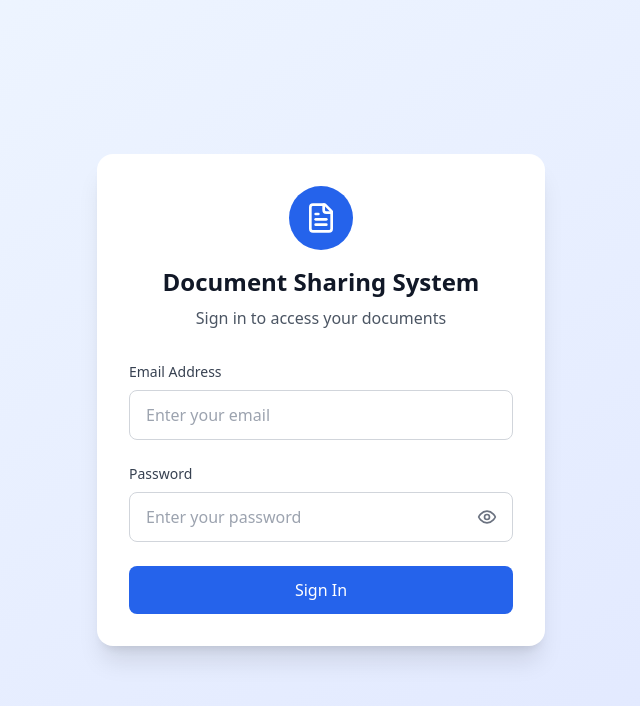
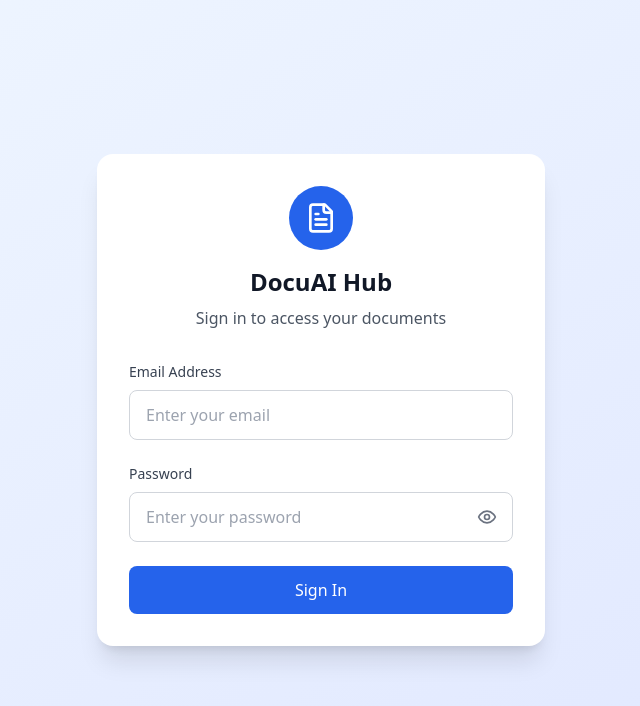
Before and after one commit to naveenboda1993/react-file-upload, a React (Vite) app: page / in a window 1280 px wide. Shown: the top 706 px of the page, without its empty margins (319-959 px from the left). Built offline with nearby package versions, Linux system fonts and the light colour scheme.

Commit message:
name changes

```diff
--- a/src/components/common/Header.tsx
+++ b/src/components/common/Header.tsx
@@ -19,7 +19,7 @@ export const Header: React.FC = () => {
         <div className="flex justify-between items-center h-14 sm:h-16">
           <div className="flex items-center">
             <h1 className="text-lg sm:text-xl font-semibold text-gray-900 truncate">
-              Document Sharing System
+              DocuAI Hub
             </h1>
           </div>
            <div className="flex items-center space-x-4">
--- a/src/pages/LoginPage.tsx
+++ b/src/pages/LoginPage.tsx
@@ -42,7 +42,7 @@ export const LoginPage: React.FC = () => {
               <FileText size={28} className="text-white sm:w-8 sm:h-8" />
             </div>
             <h1 className="text-xl sm:text-2xl font-bold text-gray-900 mb-2">
-              Document Sharing System
+              DocuAI Hub
             </h1>
             <p className="text-sm sm:text-base text-gray-600">
               Sign in to access your documents
```
Also changed, not shown: 2 other files (tests, documents, lock files or other folders).
